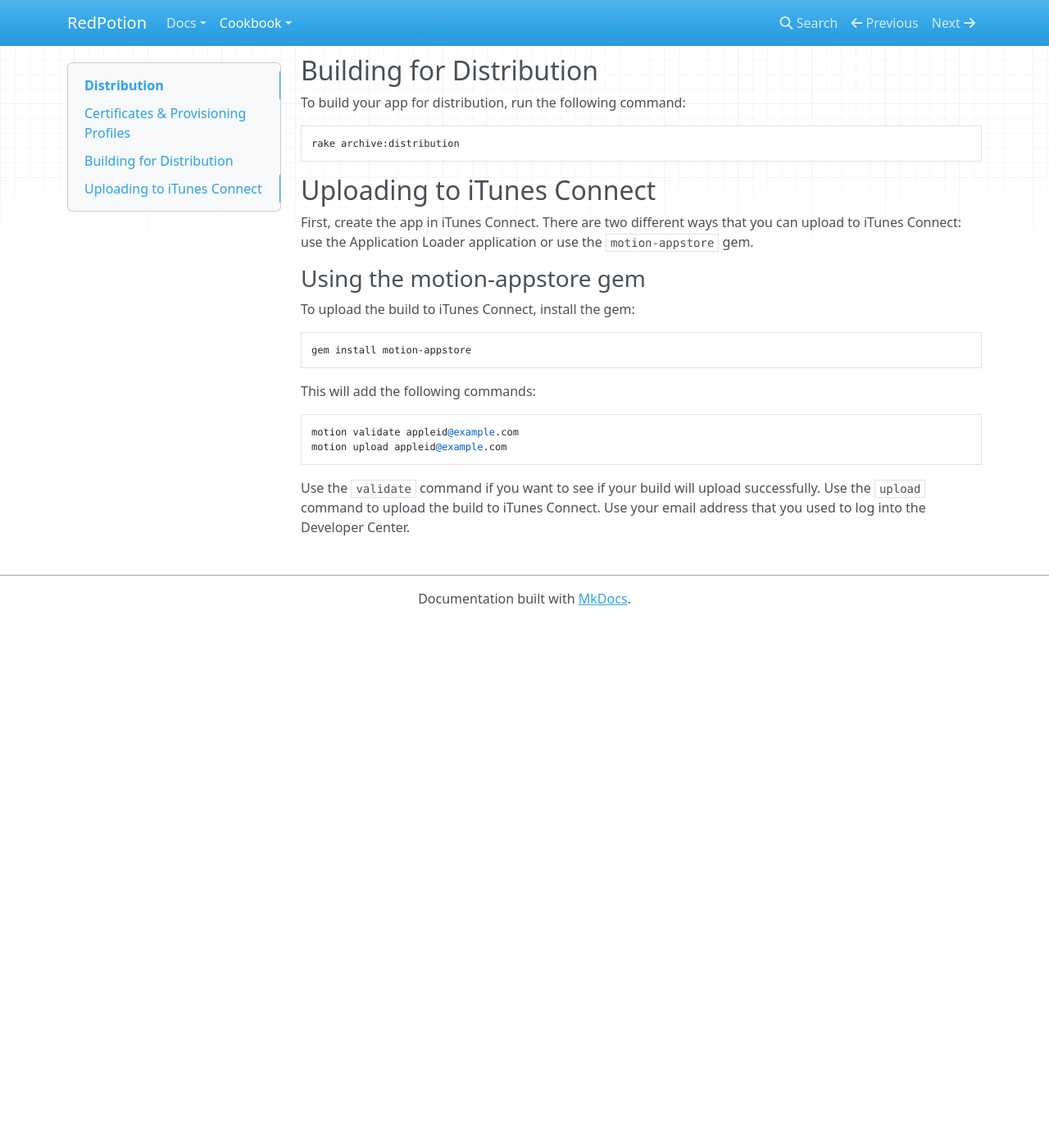
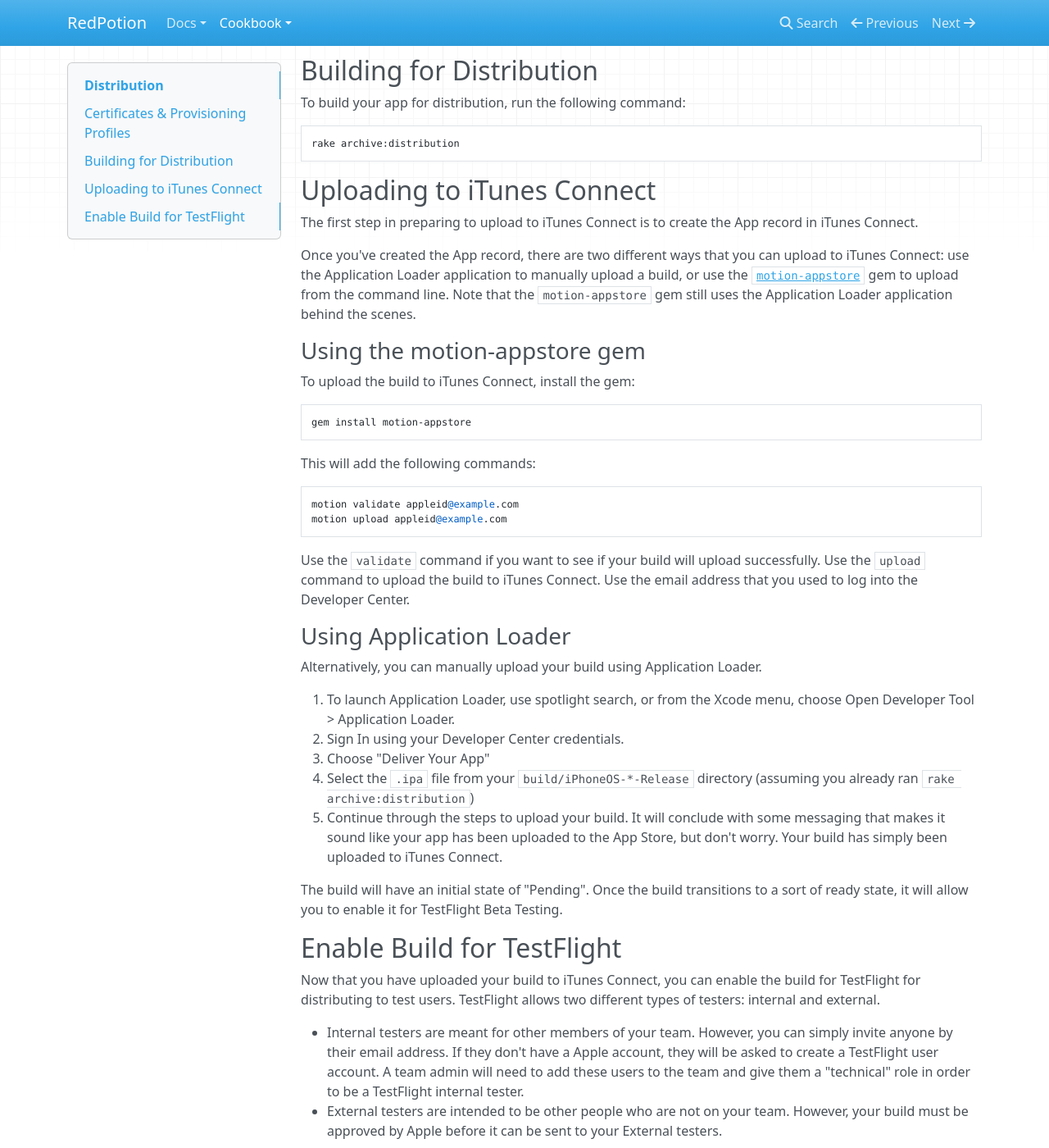
Before and after one commit to infinitered/redpotion, an MkDocs documentation site: the page built from docs/cookbook/distribution.md, in a window 1280 px wide and 1400 px high, scrolled down 1591 px. Shown: the whole window at 82% size. Built offline with MkDocs 1.6.1, drawn with Linux system fonts in a browser that asks for light colours; nearby versions of some CDN libraries; old or Windows-style settings are respelled for this version of MkDocs; before the commit the page ends 2349 px from its top, so only the background shows below that; some of the changed text lies outside the part shown.

Commit message:
Add additional information about Application Loader and TestFlight.

```diff
--- a/docs/cookbook/distribution.md
+++ b/docs/cookbook/distribution.md
@@ -65,7 +65,9 @@ To build your app for distribution, run the following command:
 
 ## Uploading to iTunes Connect
 
-First, create the app in iTunes Connect. There are two different ways that you can upload to iTunes Connect: use the Application Loader application or use the `motion-appstore` gem.
+The first step in preparing to upload to iTunes Connect is to create the App record in iTunes Connect.
+
+Once you've created the App record, there are two different ways that you can upload to iTunes Connect: use the Application Loader application to manually upload a build, or use the [`motion-appstore`](https://github.com/HipByte/motion-appstore) gem to upload from the command line. Note that the `motion-appstore` gem still uses the Application Loader application behind the scenes.
 
 ### Using the motion-appstore gem
 
@@ -78,4 +80,29 @@ This will add the following commands:
     motion validate appleid@example.com
     motion upload appleid@example.com
 
-Use the `validate` command if you want to see if your build will upload successfully. Use the `upload` command to upload the build to iTunes Connect. Use your email address that you used to log into the Developer Center.
+Use the `validate` command if you want to see if your build will upload successfully. Use the `upload` command to upload the build to iTunes Connect. Use the email address that you used to log into the Developer Center.
+
+### Using Application Loader
+
+Alternatively, you can manually upload your build using Application Loader.
+
+1. To launch Application Loader, use spotlight search, or from the Xcode menu, choose Open Developer Tool > Application Loader.
+2. Sign In using your Developer Center credentials.
+3. Choose "Deliver Your App"
+4. Select the `.ipa` file from your `build/iPhoneOS-*-Release` directory (assuming you already ran `rake archive:distribution`)
+5. Continue through the steps to upload your build. It will conclude with some messaging that makes it sound like your app has been uploaded to the App Store, but don't worry. Your build has simply been uploaded to iTunes Connect.
+
+The build will have an initial state of "Pending". Once the build transitions to a sort of ready state, it will allow you to enable it for TestFlight Beta Testing.
+
+## Enable Build for TestFlight
+
+Now that you have uploaded your build to iTunes Connect, you can enable the build for TestFlight for distributing to test users. TestFlight allows two different types of testers: internal and external.
+
+* Internal testers are meant for other members of your team. However, you can simply invite anyone by their email address. If they don't have a Apple account, they will be asked to create a TestFlight user account. A team admin will need to add these users to the team and give them a "technical" role in order to be a TestFlight internal tester.
+* External testers are intended to be other people who are not on your team. However, your build must be approved by Apple before it can be sent to your External testers.
+
+Once you've added your test users, to enable your build for TestFlight beta testing:
+
+1. Navigate to your app in iTunes Connect.
+2. Navigate to the Prerelease tab.
+3. Find the build that you want to enable for tesing and click the toggle on the right side of the page (you can only enable one build at a time).
```
